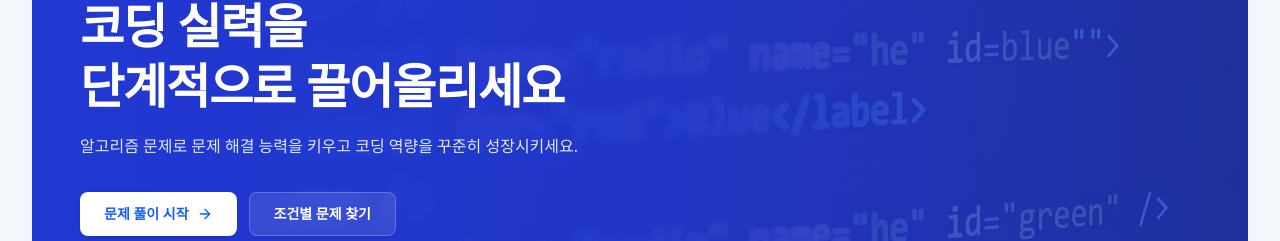
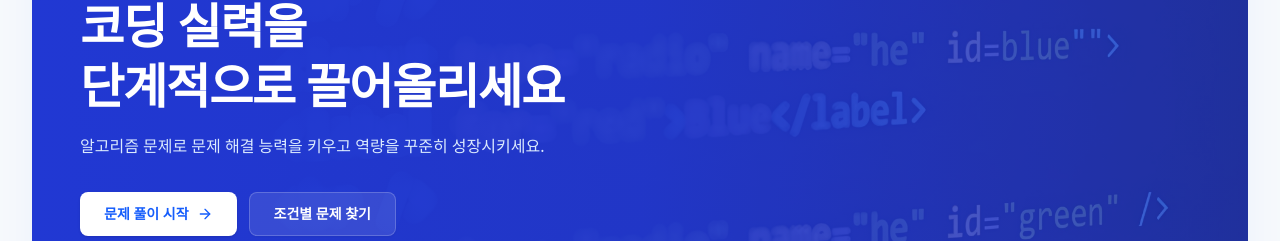
Before and after one commit to strdeok/ssajoon, a Next.js app: page / in a window 1280 px wide. Shown: the part 192-433 px from the top of the page. Built offline with nearby package versions, Linux system fonts and the light colour scheme; no server answers; the database is empty.

Commit message:
chore: fix banner comment

```diff
--- a/src/app/page.tsx
+++ b/src/app/page.tsx
@@ -189,7 +189,7 @@ export default async function Home() {
             </h1>
 
             <p className="mt-4 max-w-xl text-sm leading-7 text-blue-100 sm:text-base">
-              알고리즘 문제로 문제 해결 능력을 키우고 코딩 역량을 꾸준히
+              알고리즘 문제로 문제 해결 능력을 키우고 역량을 꾸준히
               성장시키세요.
             </p>
 
```
